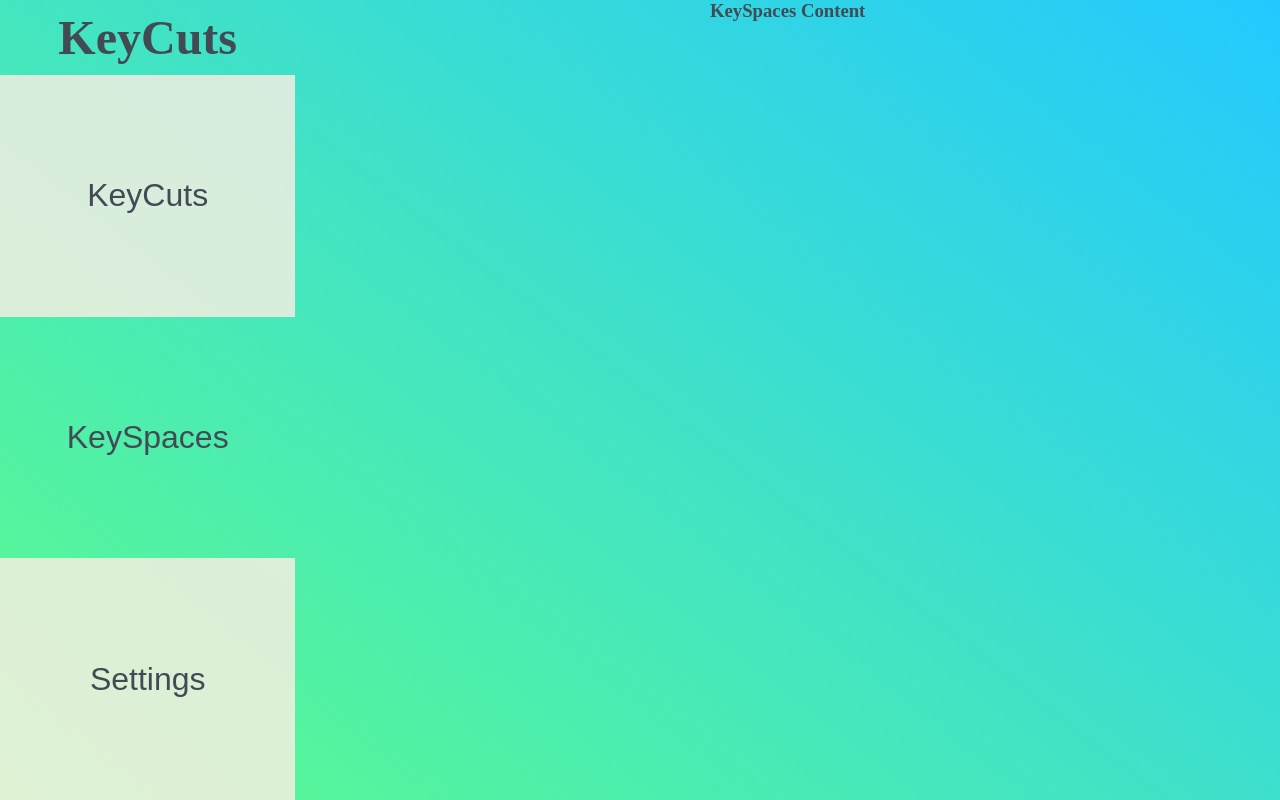
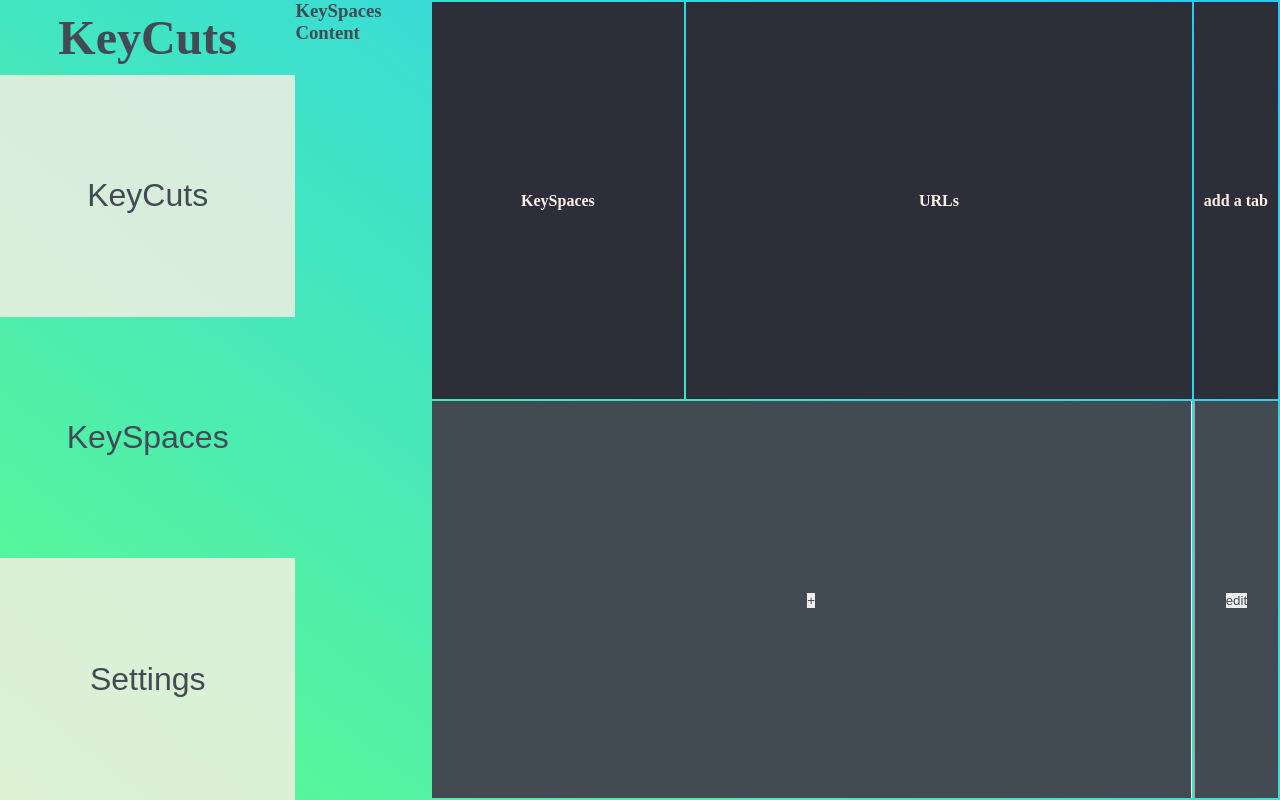
Before and after one commit to rubenuribe-2/KeyCuts, a browser extension: page src/settings.html in a window 1280 px wide. Both pictures are taken after a click on the button "KeySpaces". Drawn offline with Linux system fonts and the light colour scheme.

```diff
--- a/src/background.js
+++ b/src/background.js
@@ -1,6 +1,7 @@
 // This file will run in the background
 // Idealy we want this to take care of omnibox and routing the extension to the right place
 // import default_keys from "default-keys.js"
+"use strict";
 
 var default_keys = {
   "yt": {
@@ -50,7 +51,7 @@
 chrome.runtime.onInstalled.addListener(()=>{
   //runs when the function is updated or installed for the first time
   chrome.storage.sync.set({KeyCuts: default_keys}, function() {});
-
+  chrome.storage.sync.set({KeySpaces: default_spaces},function(){});
 })
 
 
--- a/src/settings.html
+++ b/src/settings.html
@@ -25,8 +25,6 @@
                     <th class="table_add-to-workspace header" style="width: 10%">add to workspace</th>
                 </tr>
 
-
-
                 <tr id="add-new">
                     <td colspan="2"><button id="add-new-button">+</button></td>
                     <td><button id="toggle-edit" >edit</button></td>                   </td>
@@ -35,6 +33,20 @@
         </div>
         <div id="KeySpaces" class="tabcontent">
             <h3>KeySpaces Content</h3>
+                <table class="keyspaces-table" id="keycuts-tbl" style="width:100%">
+                    <tr class="keyspaces-table-header">
+                        <th class="table_key-space header" style="width: 30%">KeySpaces</th>
+                        <th class="table_url-space header" style="width: 60%">URLs</th>
+                        <th class="table_add-url header" style="width: 10%">add a tab</th>
+                    </tr>
+
+                    <tr id="add-new">
+                        <td colspan="2"><button id="add-new-space-button">+</button></td>
+                        <td><button id="toggle-edit-space" >edit</button></td>
+                    </tr>
+                </table>
+
+
         </div>
         <div id="Settings" class="tabcontent">
             <h3>Settings Content</h3>
--- a/src/small-manager.js
+++ b/src/small-manager.js
@@ -89,6 +89,7 @@
         const noSearchUrl = url_field.value.search("://") === -1 ? "https://" + url_field.value: url_field.value;
         const searchURL = storeKC(url_field.value);
         if(!kc_exists()){
+            //for making a new keyCut
             kc = abv;
             addKeyCut({shortcut:abv, none: noSearchUrl, before: searchURL});
             createKC.innerText = `Update '${kc}' KeyCut`;
--- a/src/spaces_settings.js
+++ b/src/spaces_settings.js
@@ -0,0 +1,3 @@
+chrome.storage.sync.get(['KeySpaces'], ({KeySpaces} = keySpaces)=>{
+    console.log(KeySpaces);
+});
--- a/src/utils.js
+++ b/src/utils.js
@@ -115,7 +115,7 @@
 export async function storeKC(url){
     const tURL = getActiveURL();
     const splits = [];
-    const bURL;
+    var bURL;
 
     if (tURL.contains("q=")){
       splits = tURL.split("q=");
```
